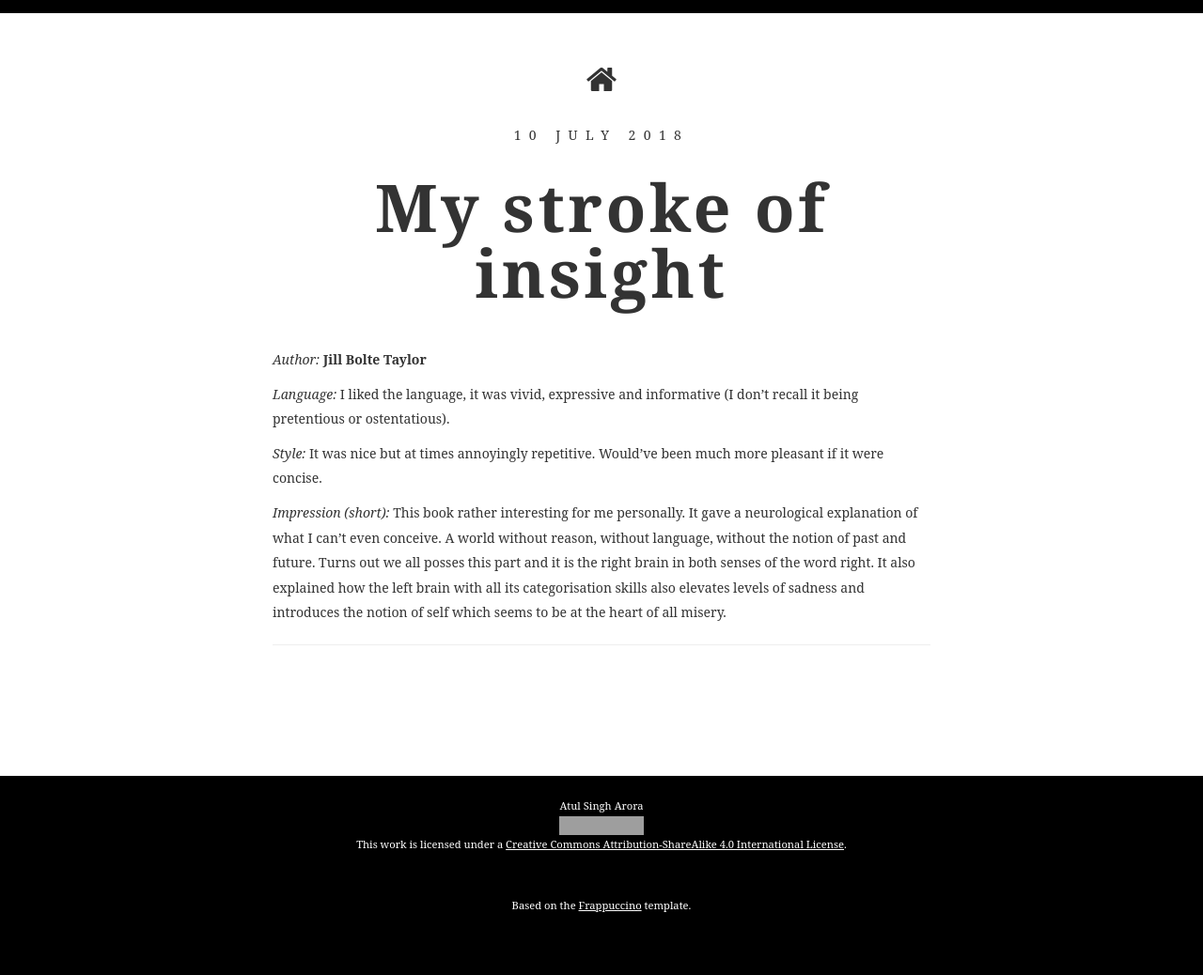
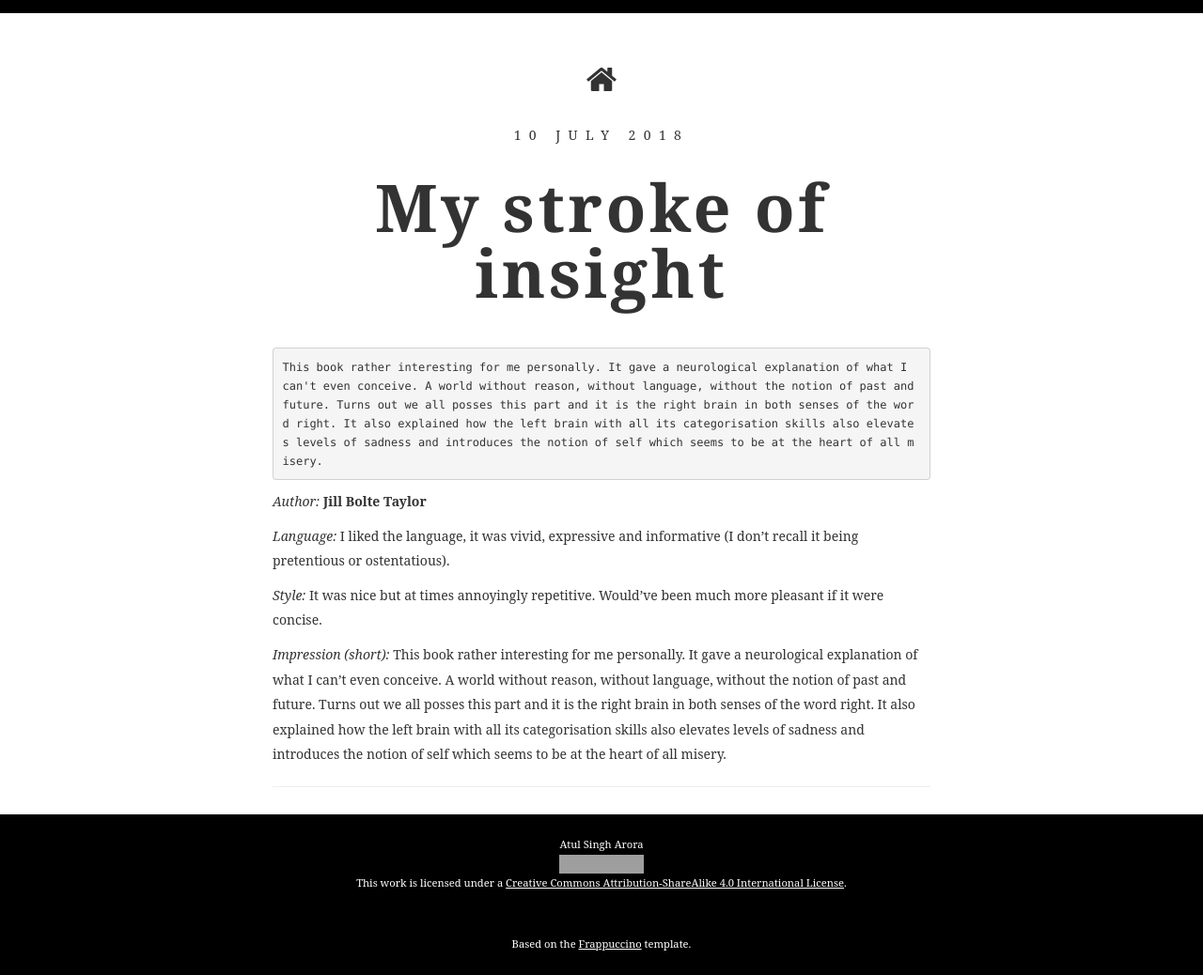
Before and after one commit to gleaned/gleaned.github.io, a Jekyll site: the page built from _posts/2018-07-10-firstpost.md, in a window 1280 px wide. Shown: the whole page at 94% size. Built offline with Jekyll 4.4.1, drawn with Linux system fonts in a browser that asks for light colours; some web fonts are replaced; before the commit the page ends 997 px from its top, so only the background shows below that; grey boxes are pictures that could not be loaded.

Commit message:
/ ‘_posts/2018-07-10-firstpost.md’

```diff
--- a/_posts/2018-07-10-firstpost.md
+++ b/_posts/2018-07-10-firstpost.md
@@ -2,6 +2,8 @@
 layout: post_page
 title: My stroke of insight
 ---
+
+	This book rather interesting for me personally. It gave a neurological explanation of what I can't even conceive. A world without reason, without language, without the notion of past and future. Turns out we all posses this part and it is the right brain in both senses of the word right. It also explained how the left brain with all its categorisation skills also elevates levels of sadness and introduces the notion of self which seems to be at the heart of all misery.
 
 *Author:* **Jill Bolte Taylor**
 
```
